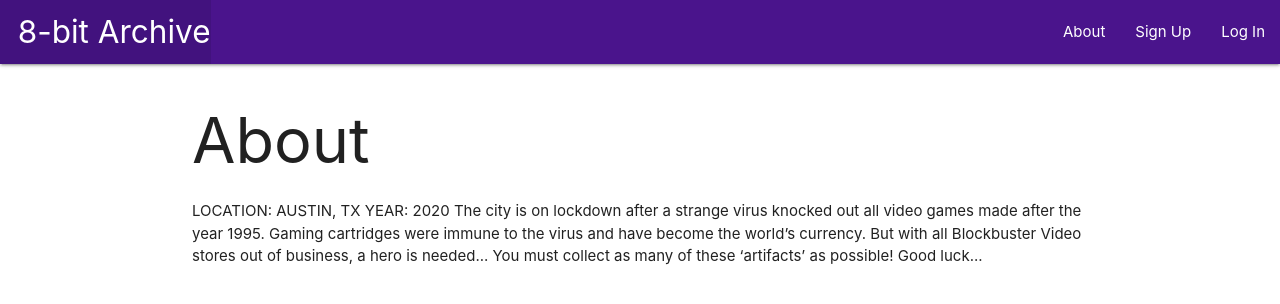
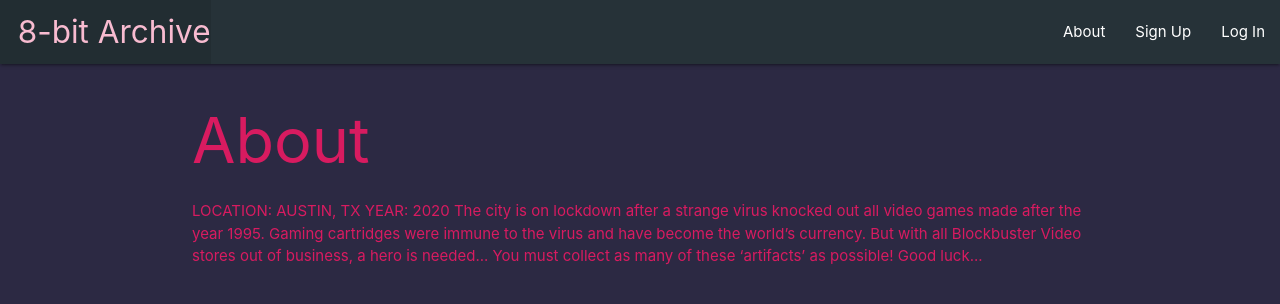
Before and after one commit to zeroxposur18/8-bit-archive, a Django app: page /about/ in a window 1280 px wide. Shown: the top 304 px of the page. Run offline with Django 3.2, Linux system fonts and the light colour scheme.

Commit message:
update cover css

```diff
--- a/main_app/static/css/style.css
+++ b/main_app/static/css/style.css
@@ -7,3 +7,15 @@
     font-family: 'Press Start 2P', cursive;
     text-align: center;
 }
+body {
+    background-color: rgb(44, 41, 67);
+    color: #D81B60;
+}
+a {
+    color: #D81B60;
+    text-decoration: none;
+}
+a:hover {
+    color: #F8BBD0;
+    text-decoration: none;
+}
--- a/main_app/templates/base.html
+++ b/main_app/templates/base.html
@@ -13,11 +13,12 @@
 <body>
 <header class="navbar-fixed">
     <nav>
-      <div class="nav-wrapper #4A148C purple darken-4">
+      <div class="nav-wrapper #263238 blue-grey darken-4">
         <ul>
           <li><a href="/" class="left brand-logo">&nbsp;&nbsp;8-bit Archive</a></li>
         </ul>
         <ul class="right">
+        <span class="blue-text text-darken-2">
           <li><a href="{% url 'about' %}">About</a></li>
           {% if user.is_authenticated %}
           <li><a href="{% url 'collections_create' %}">+ Collection</a></li>
@@ -29,6 +30,7 @@
           <li><a href="{% url 'signup' %}">Sign Up</a></li>
           <li><a href="{% url 'login' %}">Log In</a></li>
           {% endif %}
+        </span>
         </ul>
       </div>
     </nav>
```
